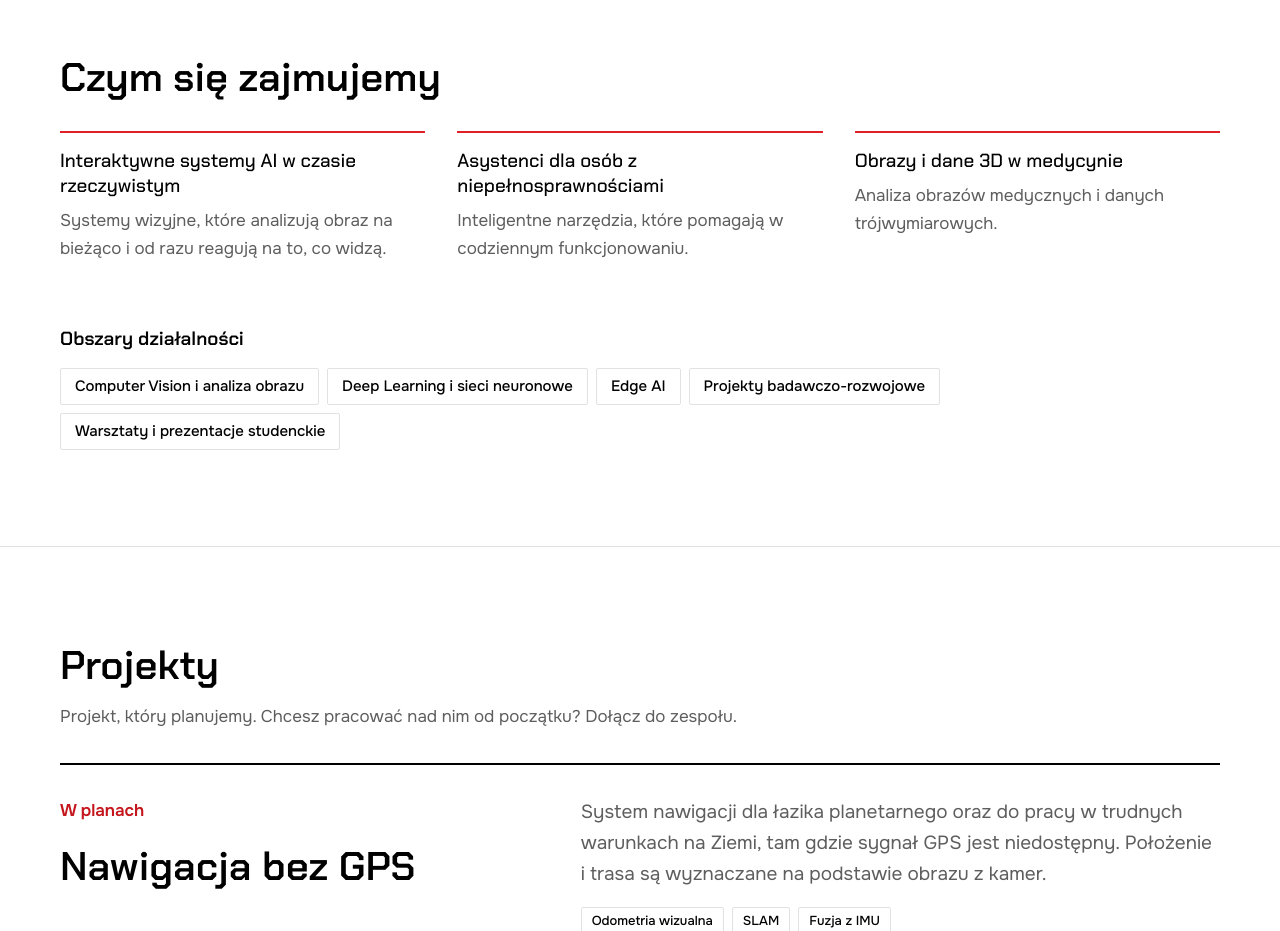
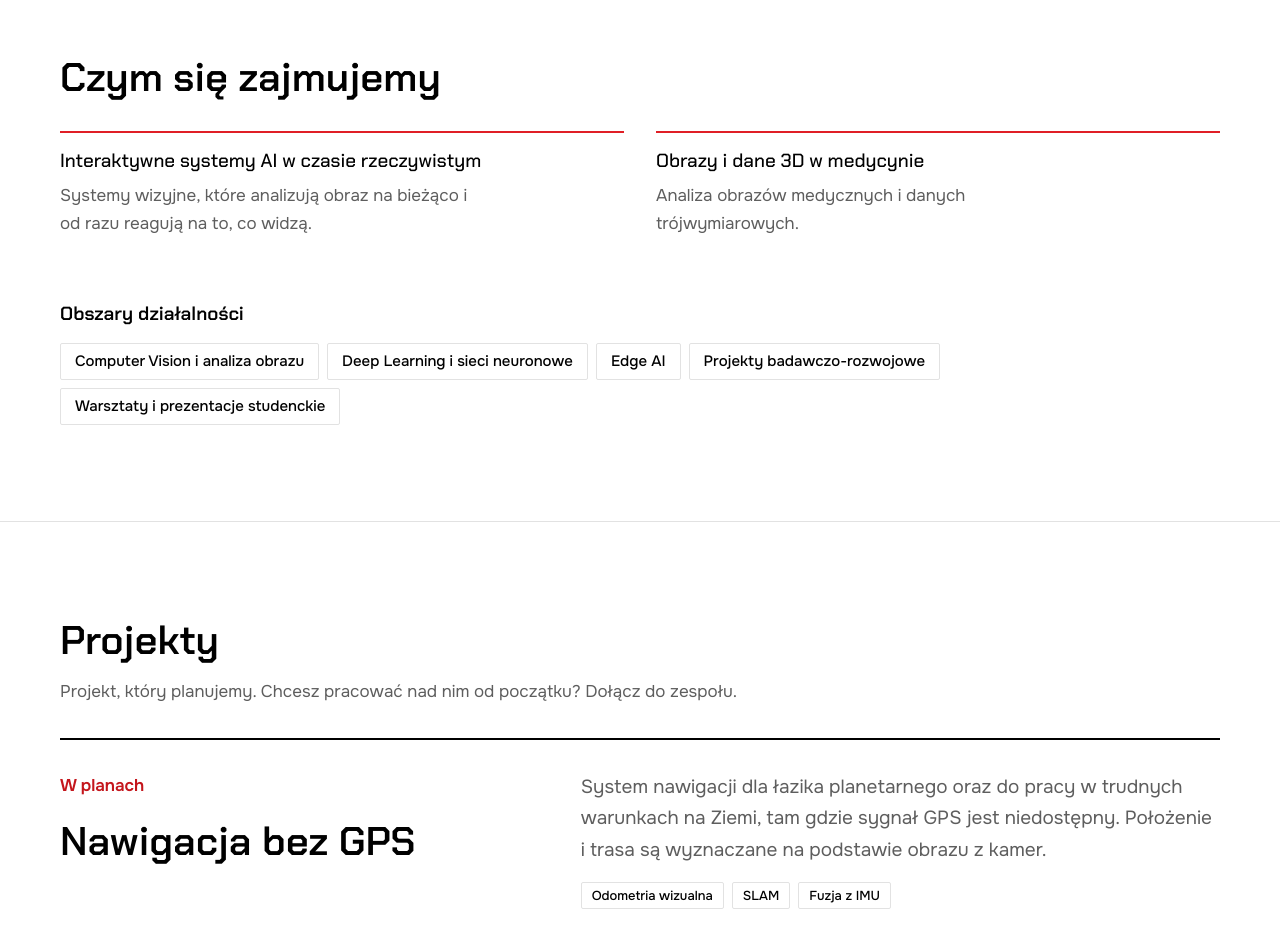
Before and after one commit to pjatk-cvlab/website, a plain HTML site: page index.html in a window 1280 px wide. Shown: the part 1640-2571 px from the top of the page. Drawn offline with Linux system fonts and the light colour scheme.

Commit message:
poprawa tresc usuniecie zbednego projektu

```diff
--- a/index.html
+++ b/index.html
@@ -140,10 +140,6 @@
             <p>Systemy wizyjne, które analizują obraz na bieżąco i od razu reagują na to, co widzą.</p>
           </li>
           <li>
-            <h3>Asystenci dla osób z niepełnosprawnościami</h3>
-            <p>Inteligentne narzędzia, które pomagają w codziennym funkcjonowaniu.</p>
-          </li>
-          <li>
             <h3>Obrazy i dane 3D w medycynie</h3>
             <p>Analiza obrazów medycznych i danych trójwymiarowych.</p>
           </li>
--- a/styles.css
+++ b/styles.css
@@ -201,7 +201,7 @@ h1 {
 
 /* Tematy */
 .topics {
-  display: grid; grid-template-columns: repeat(3, minmax(0, 1fr));
+  display: grid; grid-template-columns: repeat(2, minmax(0, 1fr));
   column-gap: var(--s4); row-gap: var(--s6);
 }
 .topics li { border-top: 2px solid var(--red); padding-top: var(--s2); }
```
